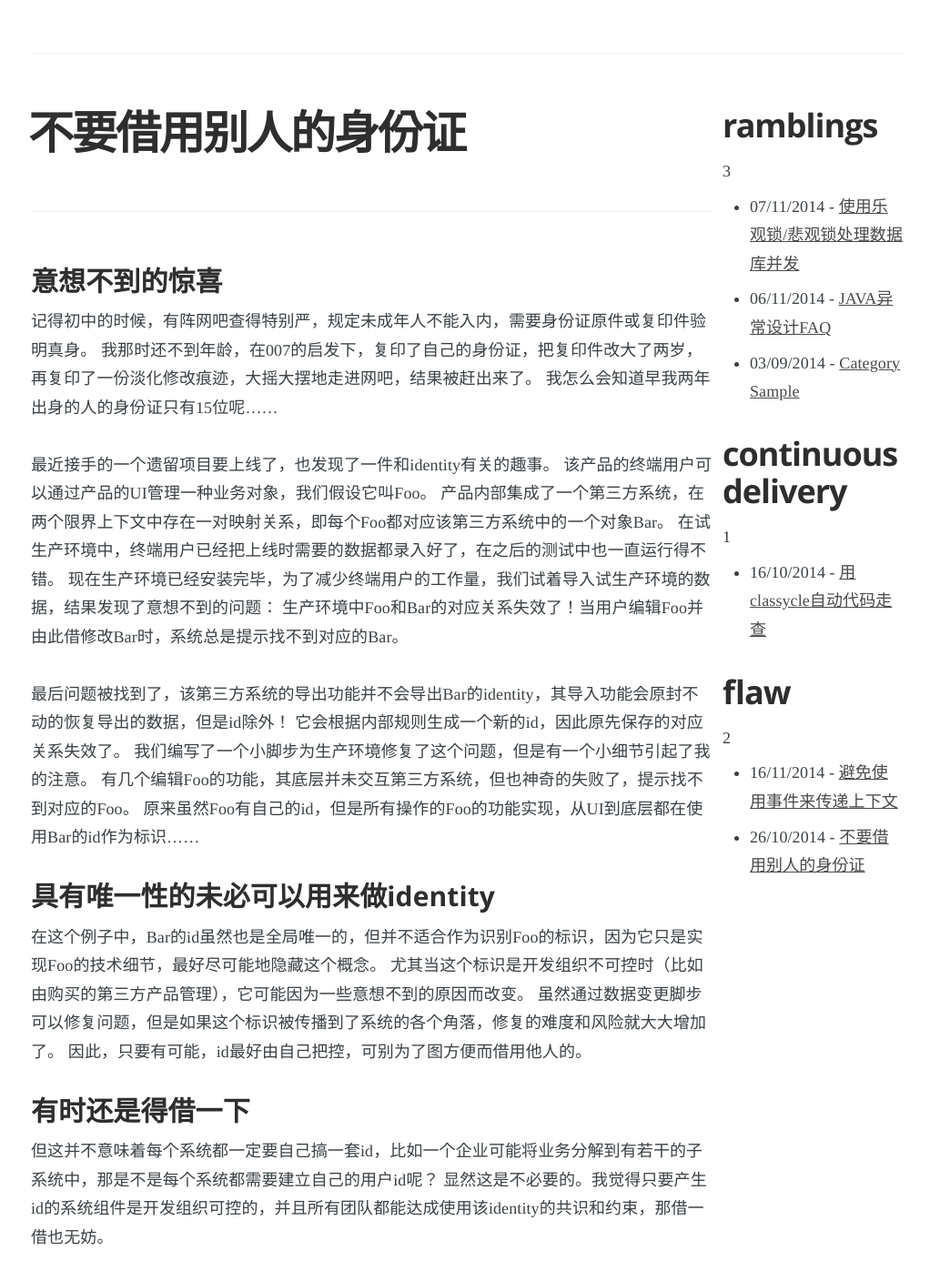
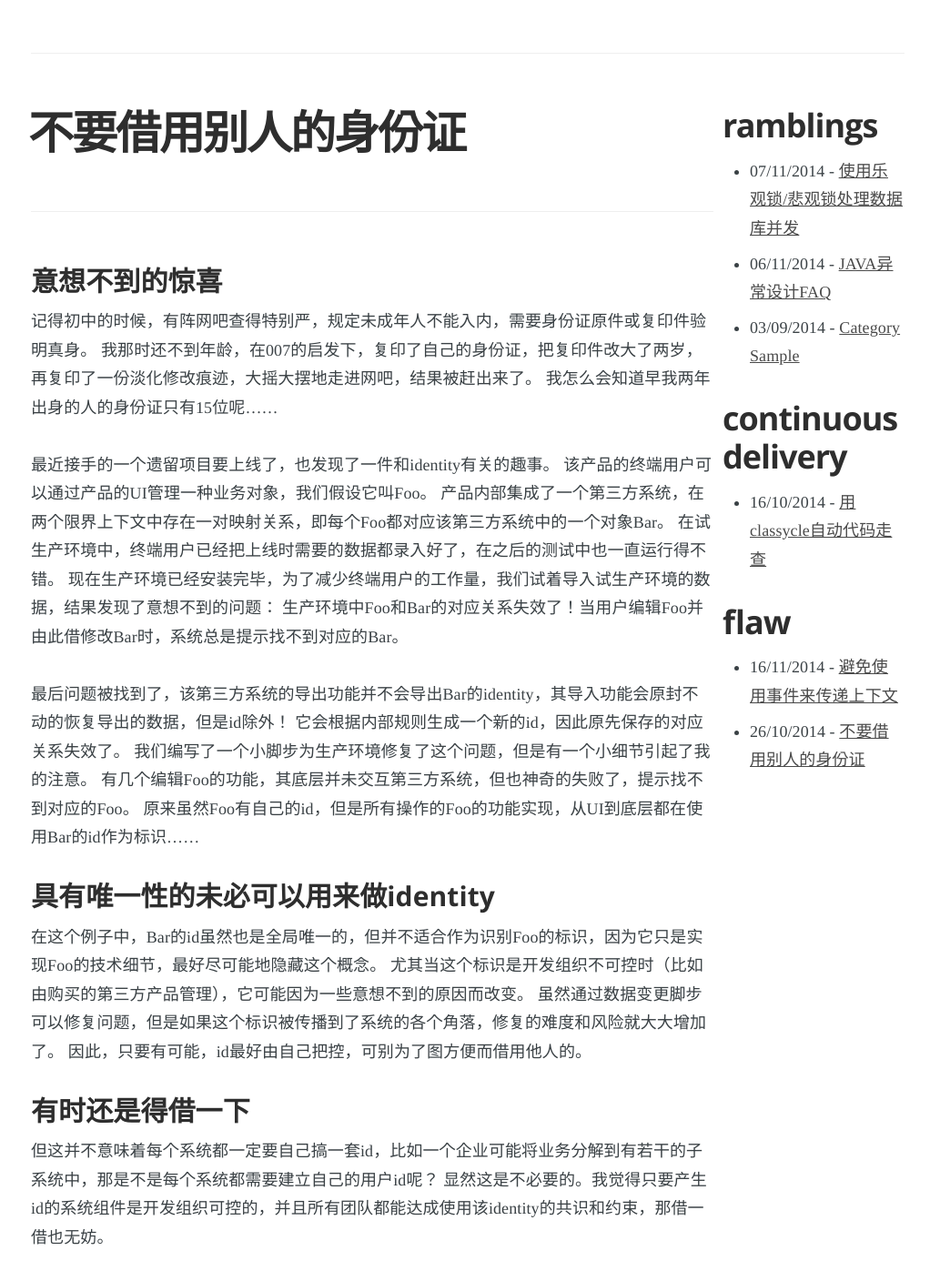
Before and after one commit to Hippoom/hippoom.github.com, a Jekyll site: the page built from _posts/2014-10-26-do-not-borrow-others-identity.md, in a window 1280 px wide. Shown: the whole page at 91% size, without its empty margins (126-1148 px from the left). Built offline with Jekyll 4.4.1, drawn with Linux system fonts in a browser that asks for light colours.

Commit message:
Remove post numbers of each category.

```diff
--- a/_layouts/default.html
+++ b/_layouts/default.html
@@ -50,7 +50,6 @@
     <div class="index_r">
         {% for category in site.categories %}
         <h2>{{ category | first }}</h2>
-        <span>{{ category | last | size }}</span>
         <ul class="arc-list">
             {% for post in category.last %}
             <li>{{ post.date | date:"%d/%m/%Y"}} - <a href="{{ post.url }}">{{ post.title }}</a></li>
```
